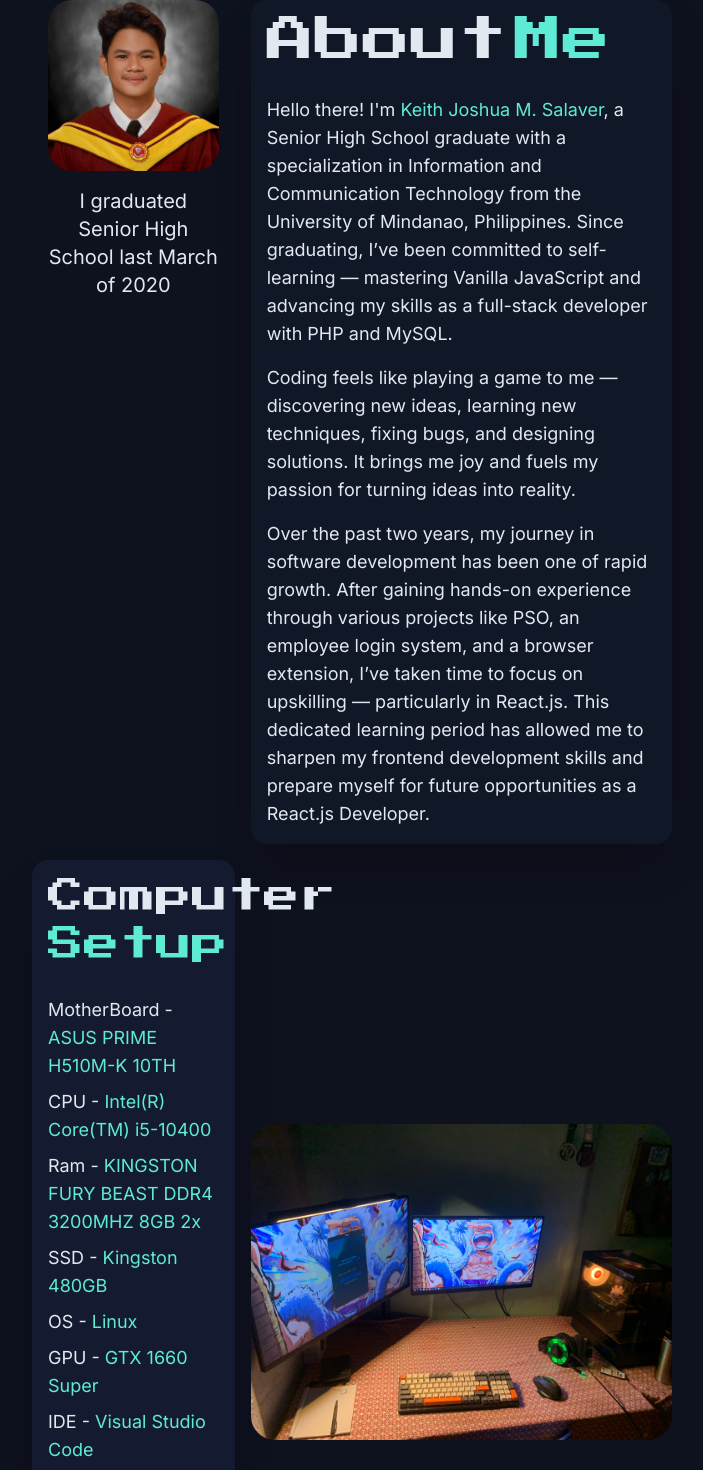
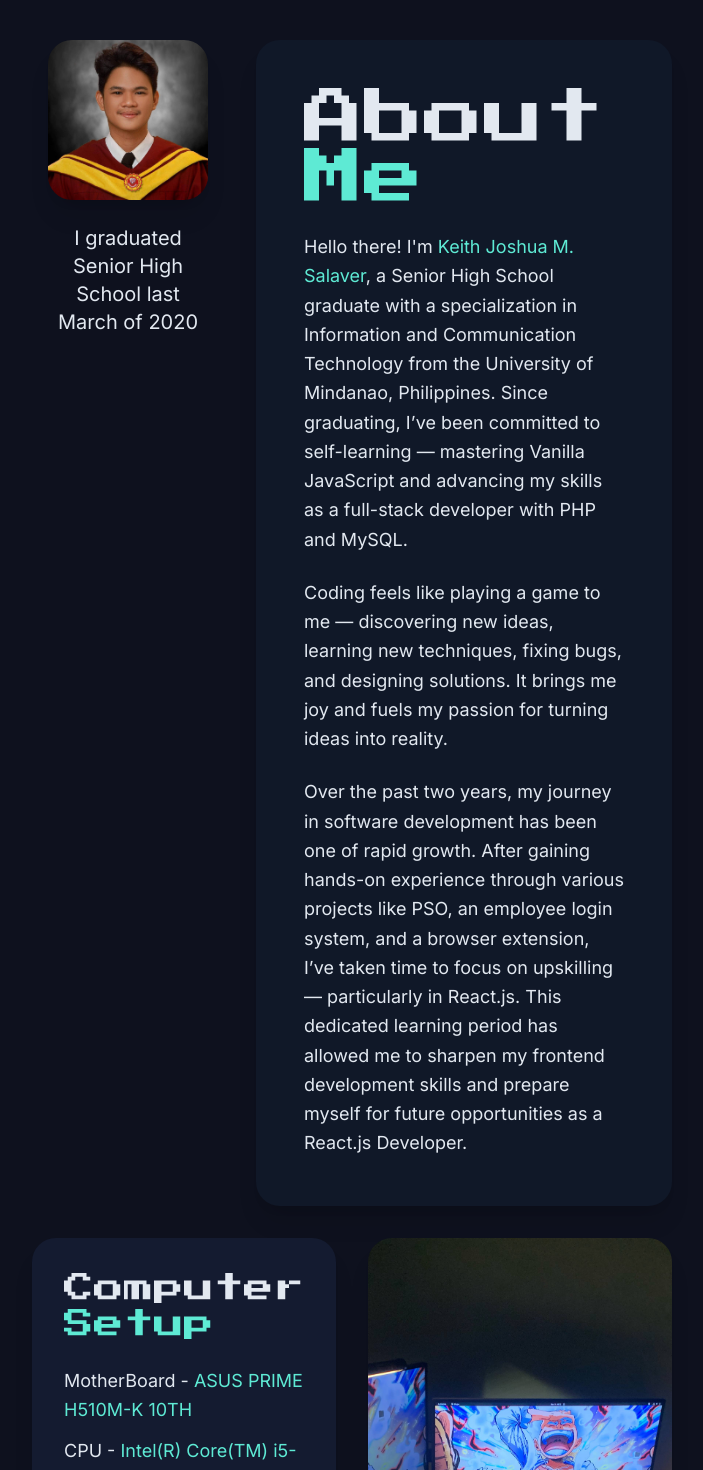
Before and after one commit to KeithJosh03/v2Portfolio, a Next.js app: page /about in a window 1280 px wide. Shown: the part 110-1580 px from the top of the page, without its empty margins (288-991 px from the left). Built offline with nearby package versions, Linux system fonts and the light colour scheme.

Commit message:
fixing about and email component routes

```diff
--- a/components/avatar.tsx
+++ b/components/avatar.tsx
@@ -72,7 +72,7 @@ export const Avatar = () => {
             whileHover={{ scale: 1.05 }}
             whileTap={{ scale: 0.97 }}
             transition={{ type: "spring", stiffness: 300 }}
-            className="text-base text-PrimaryCol font-extrabold p-4 w-full bg-stacksBG hover:bg-stackBG shadow-2xl rounded-2xl"
+            className="text-base text-PrimaryCol font-extrabold p-4 w-full bg-stacksBG hover:bg-stackBG shadow-2xl rounded-2xl hover:text-SecondaryCol"
           >
             DOWNLOAD CV
           </motion.button>
--- a/components/sections/about/index.tsx
+++ b/components/sections/about/index.tsx
@@ -8,125 +8,62 @@ import { about } from '@/utils/about'
 export const AboutComponent = () => {
   let [ computerset , student]:any = about;
     return (
-      <section className='min-h-screen container col-span-12 grid grid-rows-4 grid-cols-6 gap-4 mt-10'>
-        <div className='col-span-2 row-span-2 items-center text-center px-4'>
+  <section className="col-span-12 grid grid-cols-12 gap-8 mt-20">
+    <div className="col-span-12 md:col-span-4 flex flex-col items-center text-center px-4">
       <Image
         src={student.image}
-          alt='Me'
-          className='rounded-3xl object-cover m-auto'
+        alt="Me"
+        className="rounded-3xl object-cover shadow-xl w-72 md:w-full"
       />
-          <h3 className={`${inter.className} mt-4 text-xl font-normal text-PrimaryCol`}>I graduated Senior High School last March of 2020</h3>
+      <h3 className={`${inter.className} mt-6 text-xl font-normal text-PrimaryCol`}>
+        I graduated Senior High School last March of 2020
+      </h3>
     </div>
-        <div className={`${inter.className} col-span-4 row-span-2 bg-alterBG rounded-2xl shadow-2xl flex flex-col text-left p-4 gap-8`}>
-          <div className={`${press.className} text-5xl font-extrabold flex flex-row gap-2`}>
-            <h1 className='text-PrimaryCol'>About</h1>
-            <h1 className='text-SecondaryCol'>Me</h1>
+    <div className={`${inter.className} col-span-12 md:col-span-8 bg-alterBG rounded-3xl shadow-xl p-8 md:p-12 flex flex-col gap-6`}>
+
+      <div className={`${press.className} text-4xl md:text-6xl font-extrabold`}>
+        <span className="text-PrimaryCol">About</span>{" "}
+        <span className="text-SecondaryCol">Me</span>
       </div>
-          <div className='flex flex-col text-PrimaryCol text-lg font-medium gap-4'>
+
+      <div className="flex flex-col text-PrimaryCol text-lg font-medium gap-6 leading-relaxed">
         <p>
-              Hello there! I'm <span className='text-SecondaryCol'>Keith Joshua M. Salaver</span>, a Senior High School graduate with a specialization in Information and Communication Technology from the University of Mindanao, Philippines. Since graduating, I’ve been committed to self-learning — mastering Vanilla JavaScript and advancing my skills as a full-stack developer with PHP and MySQL.
+          Hello there! I'm <span className="text-SecondaryCol">Keith Joshua M. Salaver</span>, a Senior High School graduate with a specialization in Information and Communication Technology from the University of Mindanao, Philippines. Since graduating, I’ve been committed to self-learning — mastering Vanilla JavaScript and advancing my skills as a full-stack developer with PHP and MySQL.
         </p>
+
         <p>
           Coding feels like playing a game to me — discovering new ideas, learning new techniques, fixing bugs, and designing solutions. It brings me joy and fuels my passion for turning ideas into reality.
         </p>
+
         <p>
           Over the past two years, my journey in software development has been one of rapid growth. After gaining hands-on experience through various projects like PSO, an employee login system, and a browser extension, I’ve taken time to focus on upskilling — particularly in React.js. This dedicated learning period has allowed me to sharpen my frontend development skills and prepare myself for future opportunities as a React.js Developer.
         </p>
       </div>
     </div>
-        <div className={`${inter.className} col-span-2 row-span-2 bg-avatarBG rounded-2xl shadow-2xl flex flex-col text-left p-4 gap-8`}>
-          <div className={`${press.className} text-4xl font-extrabold flex flex-col gap-2`}>
-            <h1 className='text-PrimaryCol'>Computer</h1>
-            <h1 className='text-SecondaryCol'>Setup</h1>
+    <div className={`${inter.className} col-span-12 md:col-span-6 bg-avatarBG rounded-3xl shadow-xl p-8 flex flex-col gap-6`}>
+      <div className={`${press.className} text-3xl font-extrabold`}>
+        <span className="text-PrimaryCol">Computer</span>{" "}
+        <span className="text-SecondaryCol">Setup</span>
       </div>
-          <div className='flex flex-col font-medium text-lg gap-2 text-PrimaryCol'>
-            <p>MotherBoard - <span className='text-SecondaryCol'>ASUS PRIME H510M-K 10TH</span></p>
-            <p>CPU - <span className='text-SecondaryCol'>Intel(R) Core(TM) i5-10400</span></p>
-            <p>Ram - <span className='text-SecondaryCol'>KINGSTON FURY BEAST DDR4 3200MHZ 8GB 2x</span></p>
-            <p>SSD - <span className='text-SecondaryCol'>Kingston 480GB</span></p>
-            <p>OS - <span className='text-SecondaryCol'>Linux</span></p>
-            <p>GPU - <span className='text-SecondaryCol'>GTX 1660 Super</span></p>
-            <p>IDE - <span className='text-SecondaryCol'>Visual Studio Code</span></p>
+
+      <div className="flex flex-col font-medium text-lg gap-3 text-PrimaryCol leading-relaxed">
+        <p>MotherBoard - <span className="text-SecondaryCol">ASUS PRIME H510M-K 10TH</span></p>
+        <p>CPU - <span className="text-SecondaryCol">Intel(R) Core(TM) i5-10400</span></p>
+        <p>Ram - <span className="text-SecondaryCol">KINGSTON FURY BEAST DDR4 3200MHZ 8GB 2x</span></p>
+        <p>SSD - <span className="text-SecondaryCol">Kingston 480GB</span></p>
+        <p>OS - <span className="text-SecondaryCol">Linux</span></p>
+        <p>GPU - <span className="text-SecondaryCol">GTX 1660 Super</span></p>
+        <p>IDE - <span className="text-SecondaryCol">Visual Studio Code</span></p>
       </div>
     </div>
-        <div className='col-span-4 row-span-2 flex flex-col'>
+    <div className="col-span-12 md:col-span-6 flex justify-center">
       <Image
         src={computerset.image}
-            alt='Me'
-            className='rounded-3xl object-cover m-auto'
+        alt="Computer Setup"
+        className="rounded-3xl object-cover shadow-xl w-full max-w-md"
       />
     </div>
   </section>
+
   )
 }
-
-
-
-
-      // <section className={`${inter.className} min-h-screen col-span-12 flex flex-col gap-10`}>
-      //   <div className='flex flex-col col-span-12 gap-4 text-left'>
-      //     <h4 className='text-SecondaryCol text-4xl font-extrabold'>ABOUT</h4>
-      //     <p className='text-ThirdCol text-lg text-wrap font-medium'>Hi, I'm  <span className='text-PrimaryCol font-extrabold text-xl'>Keith</span> , a Full Stack Web Developer passionate about building efficient and impactful web applications. Through my <span className='text-SecondaryCol font-extrabold text-xl'><Link href='/portfolio/'>Work Experience</Link></span>, I have honed my skills in developing solutions that drive value and innovation.</p>
-      //     <p className='text-ThirdCol text-lg text-wrap font-medium'>As a self-learner, I continuously expand my <span className='text-SecondaryCol font-extrabold text-xl'><Link href='/stacks/'>Tech Skills</Link></span>, staying ahead in the ever-evolving tech landscape. While I didn't pursue a formal degree, my dedication to learning and hands-on experience have shaped my expertise.</p>
-      //     <p className='text-ThirdCol text-lg text-wrap font-medium'>In terms of <span className='text-SecondaryCol font-extrabold text-xl'><Link href="/about#education">Education</Link></span>, I have focused on self-directed learning, utilizing online resources, tutorials, and real-world projects to refine my craft.</p>
-      //     <p className='text-ThirdCol text-lg text-wrap font-medium'>Beyond coding, my <span className='text-SecondaryCol font-extrabold text-xl'><Link href="/about#hobbies">Hobbies</Link></span> keep me inspired and creative, fueling my passion for building meaningful digital experiences.</p>
-      //     <p className='text-ThirdCol text-lg text-wrap font-medium'>I strive to work with a company that helps me grow while contributing my expertise. Let’s connect and build something amazing together!</p>
-      //   </div>
-      //   <div className='flex flex-col col-span-8 gap-4'>
-      //     <h4 className='text-SecondaryCol text-4xl font-extrabold'>#Work Experience</h4>
-      //     <ul className="list-disc pl-10 text-lg">
-      //       <li className='text-PrimaryCol'>
-      //         <div className="flex justify-between">
-      //           <span className="font-extrabold text-PrimaryCol">Junior Programmer <span className='text-PrimaryCol font-light'>May 2022 - December 2022</span></span>
-      //         </div>
-      //         <div className="ml-4">
-      //           <span className="font-normal text-SecondaryCol">PSO JUANPOS, Philippines</span>
-      //         </div>
-      //       </li>
-      //       <li className='text-PrimaryCol'>
-      //         <div className="flex justify-between">
-      //           <span className="font-extrabold  text-PrimaryCol">Junior Web Developer <span className='text-PrimaryCol font-light'>2022 - December 2023</span></span>
-      //         </div>
-      //         <div className="ml-4">
-      //           <span className="font-normal text-SecondaryCol">JoinHoney, Philippines</span>
-      //         </div>
-      //       </li>
-      //       <li className='text-PrimaryCol'>
-      //         <div className="flex justify-between">
-      //           <span className="font-extrabold text-PrimaryCol">Junior Web Developer <span className='text-PrimaryCol font-light'>2023 - 2024</span></span>
-      //         </div>
-      //         <div className="ml-4">
-      //           <span className="font-normal text-SecondaryCol">OSNET - Phillippines</span>
-      //         </div>
-      //       </li>
-      //     </ul>
-      //   </div>
-      //   <div className='flex flex-col col-span-8' id='education'>
-      //     <h4 className='text-SecondaryCol text-4xl font-extrabold'>#Education</h4>
-      //     <ul className="list-disc pl-10 text-lg">
-      //       <li className='text-PrimaryCol'>
-      //         <div className="flex justify-between">
-      //           <span className="font-extrabold text-PrimaryCol">Information and Communication Technology <span className='text-PrimaryCol font-light'>2017-2019 Senior High School</span></span>
-      //         </div>
-      //         <div className="ml-4">
-      //           <span className="font-normal text-SecondaryCol">University of Mindanao</span>
-      //         </div>
-      //       </li>
-      //       <li className='text-PrimaryCol'>
-      //         <div className="flex justify-between">
-      //           <span className="font-extrabold text-PrimaryCol">College of Computing Education <span className='text-PrimaryCol font-light'>2019-2020 College</span></span>
-      //         </div>
-      //         <div className="ml-4">
-      //           <span className="font-normal text-SecondaryCol">University of Mindanao</span>
-      //         </div>
-      //       </li>
-      //     </ul>
-
-      //   </div>
-      //   <div className='flex flex-col col-span-12 gap-4 text-left' id='hobbies'>
-      //     <h4 className='text-SecondaryCol text-4xl font-extrabold'>#Hobbies</h4>
-      //     <p className='text-ThirdCol text-lg text-wrap font-medium'>In my free time, I enjoy taking leisurely walks, reflecting on life, and contemplating the future. This passion for movement led me to participate in fun runs and hiking adventures, with my most memorable experience being my hike up <span className='text-PrimaryCol font-bold'>Mt. Apo</span>, the third-highest peak in the world.</p>
-      //     <p className='text-ThirdCol text-lg text-wrap font-medium'>The journey was both challenging and rewarding, strengthening my love for the outdoors. Beyond physical activities, I also immerse myself in learning new techniques and deepening my knowledge of JavaScript frameworks, constantly striving to improve my skills.</p>
-      //     <p className='text-ThirdCol text-lg text-wrap font-medium'>Recently, I’ve also taken an interest in playing the guitar, enjoying the process of learning chords and melodies as a way to unwind and express myself through music.</p>
-      //   </div>
-      // </section>
--- a/components/sections/email/index.tsx
+++ b/components/sections/email/index.tsx
@@ -4,26 +4,46 @@ import { press,poppins } from '@/utils/font'
 
 export const EmailComponent = () => {
   return (
-    <section className={`${poppins.className} min-h-screen container col-span-12 flex flex-col`}>
-      <div className={`${press.className} text-left text-6xl font-extrabold`}>
-        <h1 className='text-PrimaryCol'>LET'S WORK</h1>
-        <h1 className='text-SecondaryCol'>TOGETHER</h1>
+  <section className={`${poppins.className} col-span-12 flex justify-center items-center py-24`}>
+    <div className="w-full max-w-3xl flex flex-col gap-12">
+      <div className={`${press.className} text-center text-5xl md:text-7xl font-extrabold leading-tight`}>
+        <h1 className="text-PrimaryCol">LET'S WORK</h1>
+        <h1 className="text-SecondaryCol">TOGETHER</h1>
       </div>
-      <div className='flex flex-row gap-4'>
-        <div className='basis-1/2 flex flex-col gap-2'>
-          <span className='text-sm text-ThirdCol'>Name</span>
-          <input type='text' placeholder='Your Name' className='outline-none text-base border-none p-3 rounded bg-stackBG placeholder:text-ThirdCol text-PrimaryCol'></input>
+      <form className="flex flex-col gap-8 bg-avatarBG p-4 rounded-2xl">
+        <div className="flex flex-col md:flex-row gap-6">
+          <div className="flex flex-col gap-2 w-full">
+            <span className="text-sm text-ThirdCol">Name</span>
+            <input
+              type="text"
+              placeholder="Your Name"
+              className="p-4 rounded-xl bg-stackBG text-PrimaryCol placeholder:text-ThirdCol outline-none focus:ring-2 focus:ring-SecondaryCol transition"
+            />
+          </div>
+          <div className="flex flex-col gap-2 w-full">
+            <span className="text-sm text-ThirdCol">Email</span>
+            <input
+              type="email"
+              placeholder="your@email.com"
+              className="p-4 rounded-xl bg-stackBG text-PrimaryCol placeholder:text-ThirdCol outline-none focus:ring-2 focus:ring-SecondaryCol transition"
+            />
+          </div>
         </div>
-        <div className='basis-1/2 flex flex-col gap-2'>
-          <span className='text-sm text-ThirdCol'>Email</span>
-          <input type='text' placeholder='Your@email' className='outline-none text-base border-none p-3 rounded bg-stackBG placeholder:text-ThirdCol text-PrimaryCol'></input>
+        <div className="flex flex-col gap-2">
+          <span className="text-sm text-ThirdCol">Message</span>
+          <textarea
+            placeholder="Tell me about your project..."
+            className="p-4 rounded-xl bg-stackBG text-PrimaryCol placeholder:text-ThirdCol outline-none focus:ring-2 focus:ring-SecondaryCol transition min-h-[160px] resize-none"
+          />
         </div>
-      </div>
-      <div className='h-1/4 flex flex-col gap-4'>
-        <span className='text-sm text-ThirdCol'>Message</span>
-        <textarea placeholder='Message' className='outline-none text-base p-3 border-none rounded bg-stackBG placeholder:text-ThirdCol text-PrimaryCol h-3/5 placeholder:text-start'></textarea>
-      </div>
-      <button className='text-base p-3 bg-headerBG rounded-xl shadow-2xl text-PrimaryCol'>Submit</button>
-    </section>
+        <button
+          type="submit"
+          className="text-base text-PrimaryCol font-extrabold p-4 w-full bg-stacksBG hover:bg-stackBG shadow-2xl rounded-2xl hover:text-SecondaryCol"
+        >
+          Send Message
+        </button>
+      </form>
+    </div>
+  </section>
   )
 }
--- a/components/sections/portfolio/page.tsx
+++ b/components/sections/portfolio/page.tsx
@@ -146,7 +146,7 @@ export default function PorfolioComponent() {
                 {proj.info.stacks.map((stack, i) => (
                   <span
                     key={i}
-                    className="bg-stackBG text-PrimaryCol text-xs px-3 py-1 rounded-full"
+                    className="bg-stackBG text-SecondaryCol text-xs px-3 py-1 rounded-full"
                   >
                     {stack}
                   </span>
--- a/utils/portfolio.ts
+++ b/utils/portfolio.ts
@@ -40,7 +40,7 @@ export const experience: PortfolioData[] = [
         },
         info:{
             projectname: "Juan POS",
-            desc: "PSO for small local Pharmacies Use, for efficient customer services and receipt assurance of good quality drugs.",
+            desc: "Developed a Pharmacy Sales Optimization (PSO) system for small local pharmacies to improve customer service efficiency and ensure accurate sales and receipt management. Designed a streamlined transaction workflow to reduce sales complications and implemented automated receipt generation. Collaborated closely with clients to understand their operational needs and address existing challenges.",
             stacks: ["Bootstrap", "Javascript", "jQuery", "PHP", "MySQL", "Google Cloud"],
             image:Gizmo
         }
@@ -54,8 +54,8 @@ export const experience: PortfolioData[] = [
             url:"https://www.joinhoney.com/",
         },
         info:{
-            projectname:"joinhoney Extension",
-            desc:"Maintained the HoneyJoin Extension project, aimed at enhancing the user experience on various e-commerce websites",
+            projectname:"Joinhoney Extension / PayPal Honey",
+            desc:"Maintained and enhanced the HoneyJoin browser extension, improving user experience across various e-commerce websites by developing affiliate web scraping features that enabled users to automatically access savings and discount opportunities.",
             stacks:[
             "Javascript",
             "jQuery",
@@ -76,7 +76,7 @@ export const experience: PortfolioData[] = [
         },
         info:{
             projectname:"OSNET",
-            desc:"Full Stack Web Developer, Developed and maintained a login and HR system for company employees.",
+            desc:"As a Full Stack Web Developer, I designed and maintained an internal HR and authentication system for company employees, implementing secure login functionality, time tracking features, and role-based job title management.",
             stacks:[
             "Bootstrap",
             "Javascript",
@@ -97,7 +97,7 @@ export const project: PortfolioData [] = [
         info:{
             projectname:'SMOOTH CASTING TACKLESHOP',
             github:"https://github.com/KeithJosh03/tackleshop",
-            desc: "Personal project for E-commerce Window Shoping Tackleshop Items",
+            desc: "Personal Project: E-Commerce Platform for Tackle Shop Equipment",
             stacks:[
             "Tailwind",
             "NextJS",
```
Lines whose indentation alone changed are shown as unchanged.
